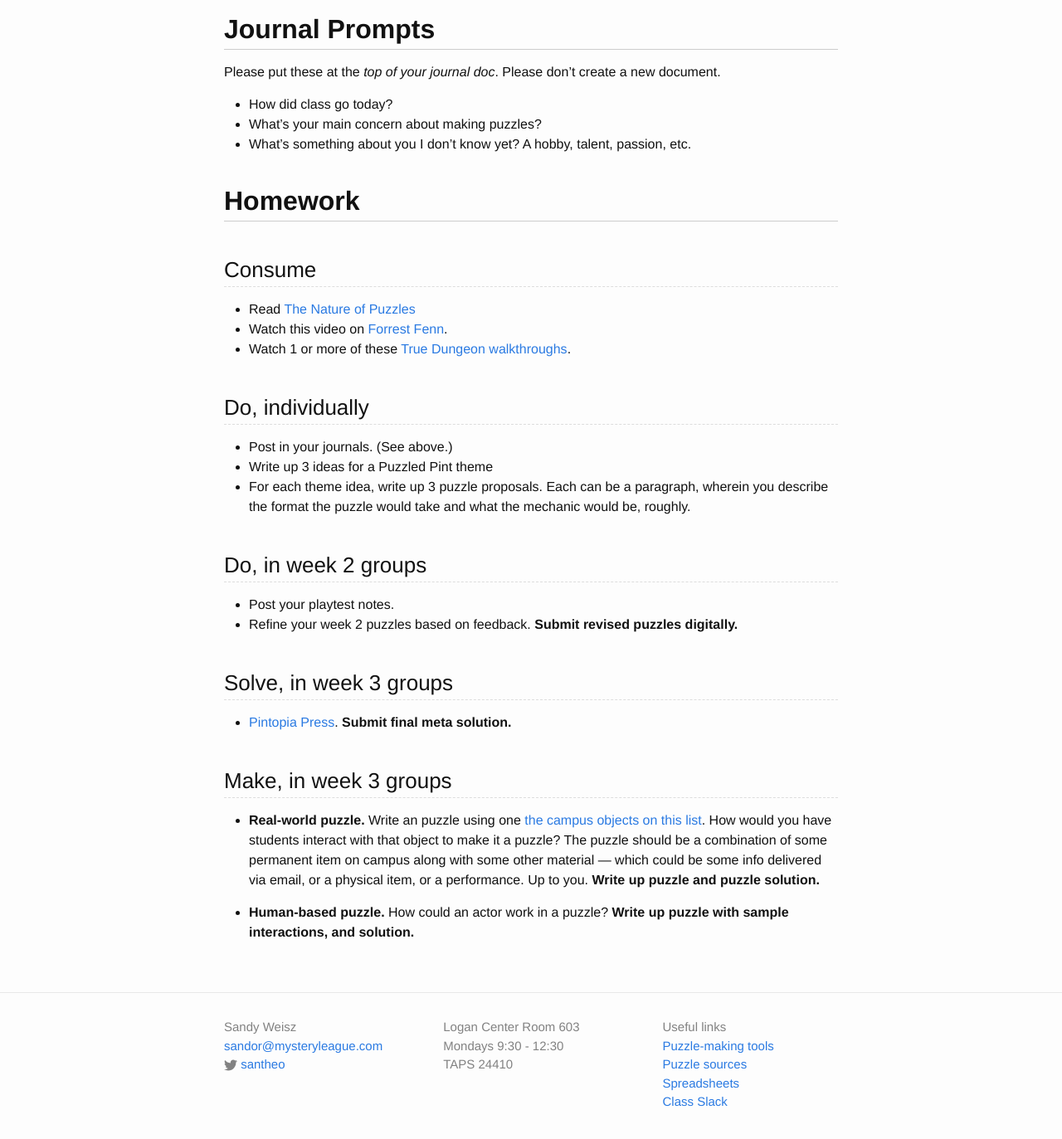
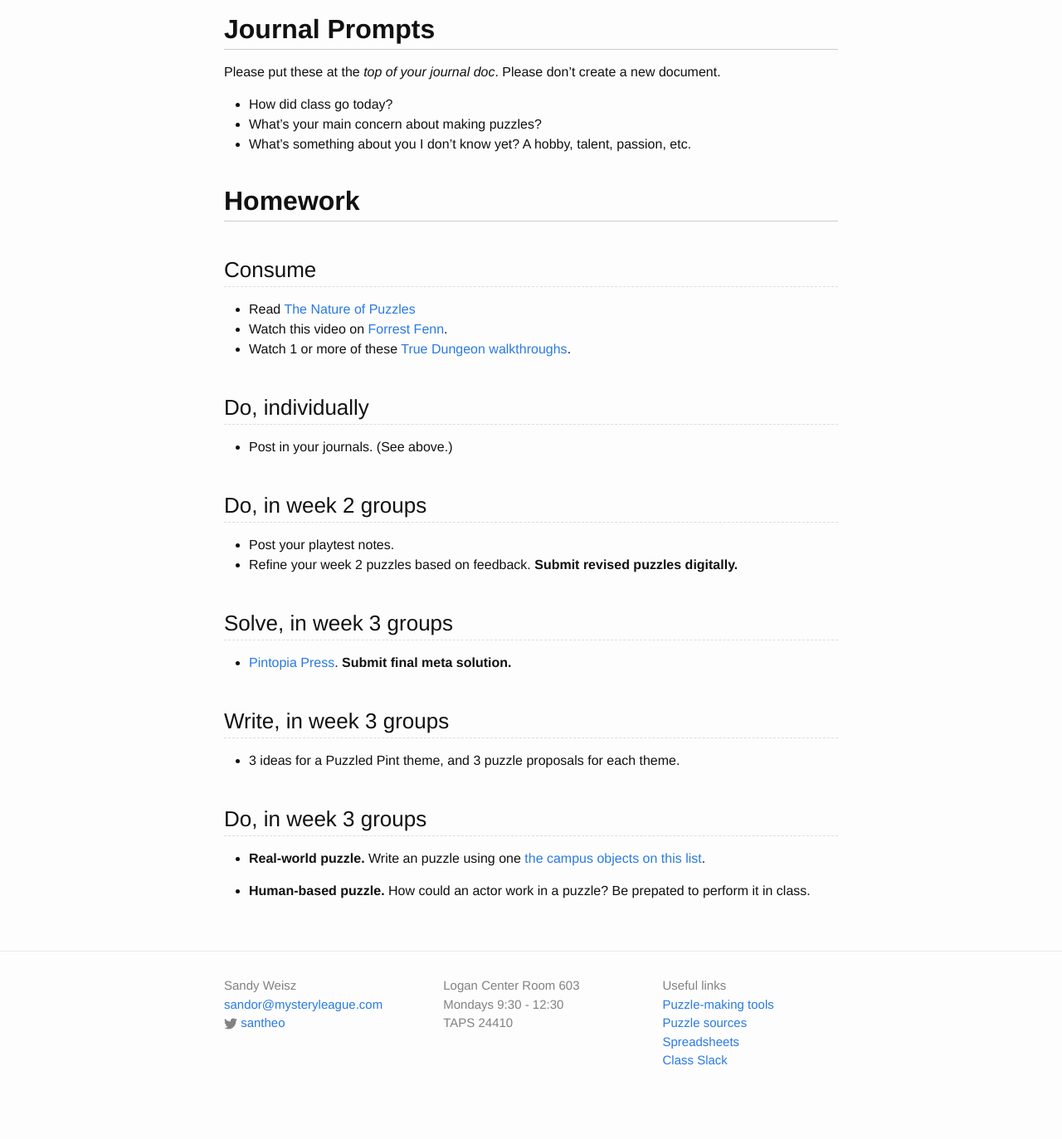
Before and after one commit to transmedia-puzzles/transmedia-puzzles.github.io, a Jekyll site: the page built from _posts/2018-04-09-3.md, in a window 1280 px wide and 1400 px high, scrolled down 392 px. Shown: the top 1373 px of the window at 83% size. Built offline with Jekyll 4.4.1, drawn with Linux system fonts in a browser that asks for light colours; after the commit the page ends 1742 px from its top, so only the background shows below that.

Commit message:
Class 3 changes

```diff
--- a/_posts/2018-04-09-3.md
+++ b/_posts/2018-04-09-3.md
@@ -30,8 +30,6 @@ Please put these at the *top of your journal doc*. Please don't create a new doc
 ### Do, individually
 
 * Post in your journals. (See above.)
-* Write up 3 ideas for a Puzzled Pint theme
-* For each theme idea, write up 3 puzzle proposals. Each can be a paragraph, wherein you describe the format the puzzle would take and what the mechanic would be, roughly.
 
 ### Do, in week 2 groups
 
@@ -42,8 +40,12 @@ Please put these at the *top of your journal doc*. Please don't create a new doc
 
 * [Pintopia Press](https://drive.google.com/file/d/0B4yrhiUGyiJrSmNBSV9ZbjFUaGs/view). **Submit final meta solution.**
 
-### Make, in week 3 groups
+### Write, in week 3 groups
 
-* **Real-world puzzle.** Write an puzzle using one [the campus objects on this list](/campus). How would you have students interact with that object to make it a puzzle? The puzzle should be a combination of some permanent item on campus along with some other material — which could be some info delivered via email, or a physical item, or a performance. Up to you. **Write up puzzle and puzzle solution.**
+* 3 ideas for a Puzzled Pint theme, and 3 puzzle proposals for each theme.
 
-* **Human-based puzzle.** How could an actor work in a puzzle? **Write up puzzle with sample interactions, and solution.**
+### Do, in week 3 groups
+
+* **Real-world puzzle.** Write an puzzle using one [the campus objects on this list](/campus).
+
+* **Human-based puzzle.** How could an actor work in a puzzle? Be prepated to perform it in class.
```
